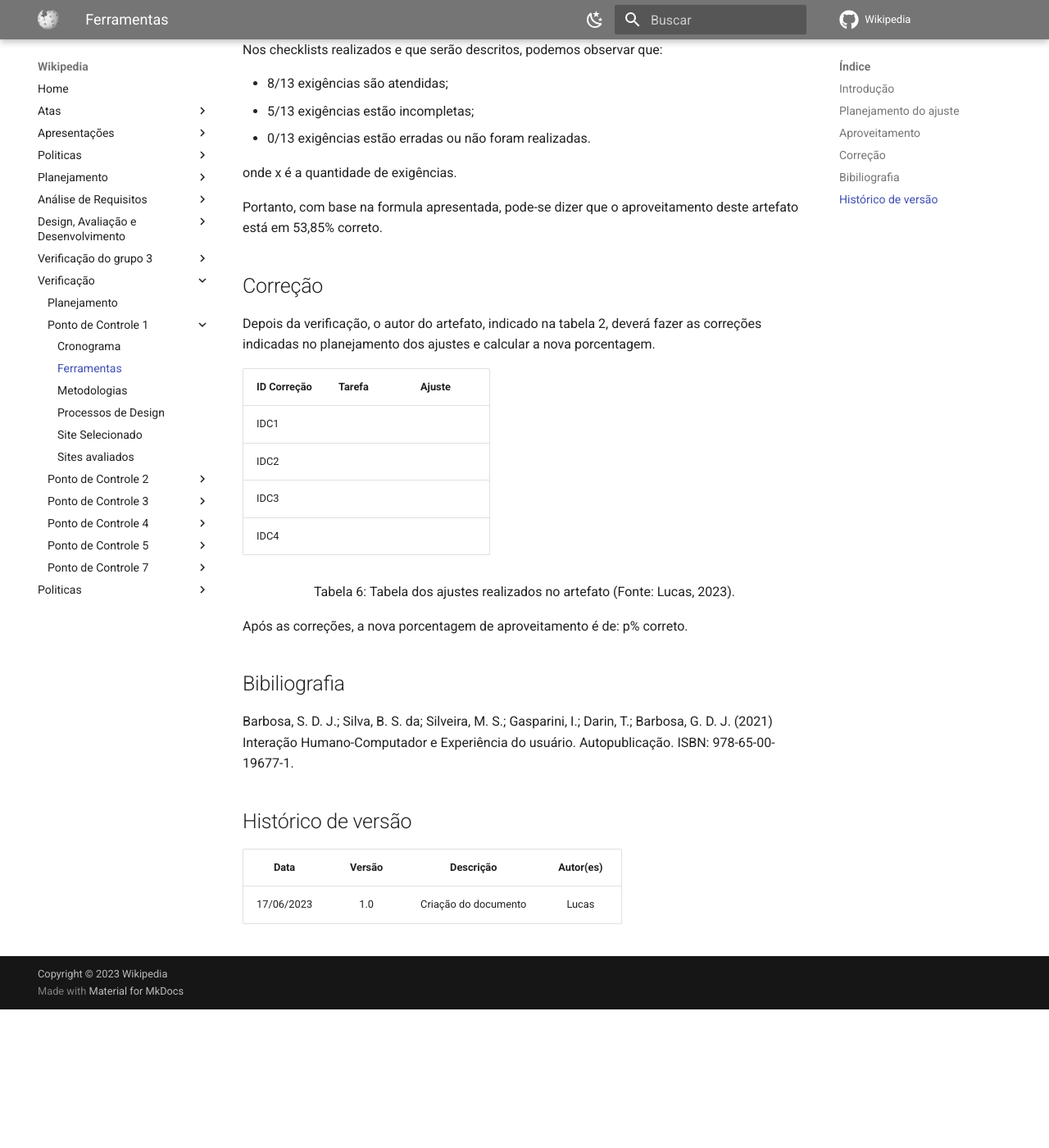
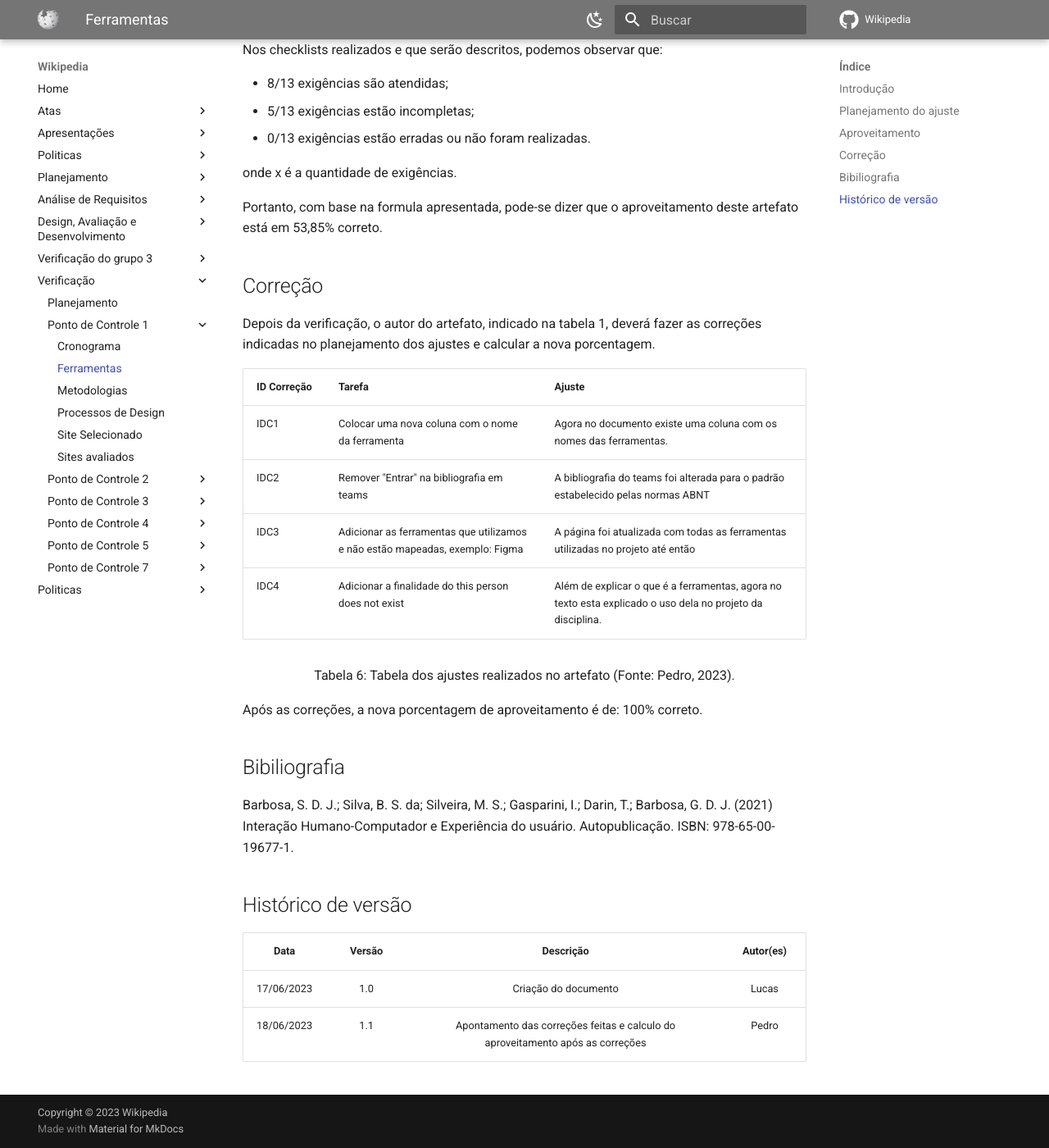
Before and after one commit to Interacao-Humano-Computador/2023.1-Wikipedia, an MkDocs documentation site: the page built from docs/verificacao2/pontoControle1/ferramentas.md, in a window 1280 px wide and 1400 px high, scrolled down 2144 px. Shown: the whole window at 82% size. Built offline with MkDocs 1.6.1 and Material for MkDocs 9.7.7, drawn with Linux system fonts in a browser that asks for light colours; comment, search, counter and statistics services are not loaded; before the commit the page ends 3375 px from its top, so only the background shows below that; some of the changed text lies outside the part shown.

Commit message:
Aplicando correções na página de ferramentas e atualizando tabela de correções da verificação

```diff
--- a/docs/verificacao2/pontoControle1/ferramentas.md
+++ b/docs/verificacao2/pontoControle1/ferramentas.md
@@ -7,8 +7,8 @@ O presente documento apresentará a verificação do artefato ferramenta, desenv
 <center>
 
 | Versão avaliada | Autor | Revisor        |
-| --------------- | ----- | -------------- |
-| 1.2             | Lucas | Pedro e Samuel |
+| ---------------- | ----- | -------------- |
+| 1.2              | Lucas | Pedro e Samuel |
 
 </center>
 
@@ -16,28 +16,28 @@ O presente documento apresentará a verificação do artefato ferramenta, desenv
 <p> Tabela 1: Metadados do artefato (Fonte: Lucas Frazão, 2023). </p>
 </div>
 
-| ID  |                                 Questão                                  | Inspeção |
-| :-: | :----------------------------------------------------------------------: | :------: |
-|  1  |                 As legendas estão no padrão do projeto?                  |    🟢    |
-|  2  |                  Possui links para os outros artefatos?                  |   N/A    |
-|  3  |                    Existe uma introdução no artefato?                    |    🟢    |
-|  4  |               Existe tabela de versionamento padronizado?                |    🟢    |
-|  5  |        Há referências bibliográficas ou referências no artefato?         |    🟢    |
-|  6  | As tabelas e imagens possuem legenda, fonte e são introduzidas no texto? |    🟢    |
-|  7  |                         O artefato possui autor?                         |    🟢    |
-|  8  |                        O artefato possui revisor?                        |    🟢    |
+| ID |                                 Questão                                 | Inspeção |
+| :-: | :-----------------------------------------------------------------------: | :--------: |
+| 1 |                 As legendas estão no padrão do projeto?                 |     🟢     |
+| 2 |                  Possui links para os outros artefatos?                  |    N/A    |
+| 3 |                   Existe uma introdução no artefato?                   |     🟢     |
+| 4 |                Existe tabela de versionamento padronizado?                |     🟢     |
+| 5 |      Há referências bibliográficas ou referências no artefato?      |     🟢     |
+| 6 | As tabelas e imagens possuem legenda, fonte e são introduzidas no texto? |     🟢     |
+| 7 |                         O artefato possui autor?                         |     🟢     |
+| 8 |                        O artefato possui revisor?                        |     🟢     |
 
 <div style="text-align: center">
 <p> Tabela 2: Tabela de avaliação com as gerais para todos os artefatos (Fonte: Lucas Frazão, 2023). </p>
 </div>
 
-| ID  |                             Questão                              | Inspeção |
-| :-: | :--------------------------------------------------------------: | :------: |
-|  9  | O documento apresenta as finalidades das ferramentas utilizadas? |    🟡    |
-| 10  |         As ferramentas utilizadas estão na bibliografia?         |    🟡    |
-| 11  |           As ferramentas utilizadas possuem descrição?           |    🟢    |
-| 12  |    Todas as ferramentas citadas no artefato estão no projeto?    |    🟡    |
-| 13  |                   As ferramentas possuem nome?                   |    🟡    |
+| ID |                             Questão                             | Inspeção |
+| :-: | :--------------------------------------------------------------: | :--------: |
+| 9 | O documento apresenta as finalidades das ferramentas utilizadas? |     🟡     |
+| 10 |        As ferramentas utilizadas estão na bibliografia?        |     🟡     |
+| 11 |          As ferramentas utilizadas possuem descrição?          |     🟢     |
+| 12 |   Todas as ferramentas citadas no artefato estão no projeto?   |     🟡     |
+| 13 |                   As ferramentas possuem nome?                   |     🟡     |
 
 <div style="text-align: center">
 <p> Tabela 3: Tabela de avaliação com as questões específicas do artefato (Fonte: Lucas Frazão, 2023). </p>
@@ -45,12 +45,12 @@ O presente documento apresentará a verificação do artefato ferramenta, desenv
 
 ## Planejamento do ajuste
 
-| ID Correção | Tarefa                                                                       |
-| ----------- | ---------------------------------------------------------------------------- |
-| IDC1        | Colocar uma nova coluna com o nome da ferramenta                             |
-| IDC2        | Remover "Entrar" na bibliografia em teams                                    |
-| IDC3        | Adicionar as ferramentas que utilizamos e não estão mapeadas, exemplo: Figma |
-| IDC4        | Adicionar a finalidade do this person does not exist                         |
+| ID Correção | Tarefa                                                                         |
+| ------------- | ------------------------------------------------------------------------------ |
+| IDC1          | Colocar uma nova coluna com o nome da ferramenta                               |
+| IDC2          | Remover "Entrar" na bibliografia em teams                                      |
+| IDC3          | Adicionar as ferramentas que utilizamos e não estão mapeadas, exemplo: Figma |
+| IDC4          | Adicionar a finalidade do this person does not exist                           |
 
 <div style="text-align: center">
 <p> Tabela 4: Tabela do que precisa ser ajustado no artefato (Fonte: Lucas, 2023). </p>
@@ -66,10 +66,10 @@ Para saber a porcentagem de aproveitamento do artefato, será utilizado a expres
 <p> Figura 1: Fórmula para calcular aproveitamento (Fonte: Gabriel, 2023). </p>
 </div>
 
-| Acrônimo | Descrição                      |
-| -------- | ------------------------------ |
-| QTDE     | Quantidade Total de Exigências |
-| EC       | Exigências Completas           |
+| Acrônimo | Descrição                     |
+| --------- | ------------------------------- |
+| QTDE      | Quantidade Total de Exigências |
+| EC        | Exigências Completas           |
 
 <div style="text-align: center">
 <p> Tabela 5: Legenda da Figura 1 (Fonte: Gabriel, 2023). </p>
@@ -87,22 +87,22 @@ Portanto, com base na formula apresentada, pode-se dizer que o aproveitamento de
 
 ## Correção
 
-Depois da verificação, o autor do artefato, indicado na tabela 2, deverá fazer as correções indicadas no planejamento dos ajustes e calcular a nova porcentagem.
+Depois da verificação, o autor do artefato, indicado na tabela 1, deverá fazer as correções indicadas no planejamento dos ajustes e calcular a nova porcentagem.
 
-| ID Correção | Tarefa | Ajuste |
-| ----------- | ------ | ------ |
-| IDC1        |        |        |
-| IDC2        |        |        |
-| IDC3        |        |        |
-| IDC4        |        |        |
+| ID Correção | Tarefa                                                                         | Ajuste                                                                                                       |
+| ------------- | ------------------------------------------------------------------------------ | ------------------------------------------------------------------------------------------------------------ |
+| IDC1          | Colocar uma nova coluna com o nome da ferramenta                               | Agora no documento existe uma coluna com os nomes das ferramentas.                                           |
+| IDC2          | Remover "Entrar" na bibliografia em teams                                      | A bibliografia do teams foi alterada para o padrão estabelecido pelas normas ABNT                           |
+| IDC3          | Adicionar as ferramentas que utilizamos e não estão mapeadas, exemplo: Figma | A página foi atualizada com todas as ferramentas utilizadas no projeto até então                          |
+| IDC4          | Adicionar a finalidade do this person does not exist                           | Além de explicar o que é a ferramentas, agora no texto esta explicado o uso dela no projeto da disciplina. |
 
 <!-- Atualizar histórico de versão, após corrigir. -->
 
 <div style="text-align: center">
-<p> Tabela 6: Tabela dos ajustes realizados no artefato (Fonte: Lucas, 2023). </p>
+<p> Tabela 6: Tabela dos ajustes realizados no artefato (Fonte: Pedro, 2023). </p>
 </div>
 
-Após as correções, a nova porcentagem de aproveitamento é de: p% correto.
+Após as correções, a nova porcentagem de aproveitamento é de: 100% correto.
 
 ## Bibiliografia
 
@@ -110,6 +110,7 @@ Barbosa, S. D. J.; Silva, B. S. da; Silveira, M. S.; Gasparini, I.; Darin, T.; B
 
 ## Histórico de versão
 
-|    Data    | Versão |      Descrição       | Autor(es) |
-| :--------: | :----: | :------------------: | :-------: |
-| 17/06/2023 |  1.0   | Criação do documento |   Lucas   |
+|    Data    | Versão |      Descrição      | Autor(es) |
+| :--------: | :-----: | :--------------------: | :-------: |
+| 17/06/2023 |   1.0   | Criação do documento |   Lucas   |
+| 18/06/2023 |   1.1   | Apontamento das correções feitas e calculo do aproveitamento após as correções |   Pedro   |
```
Also changed, not shown: docs/planejamento/ferramentas.md (+16 -14 lines), docs/images/figma.png (added).
